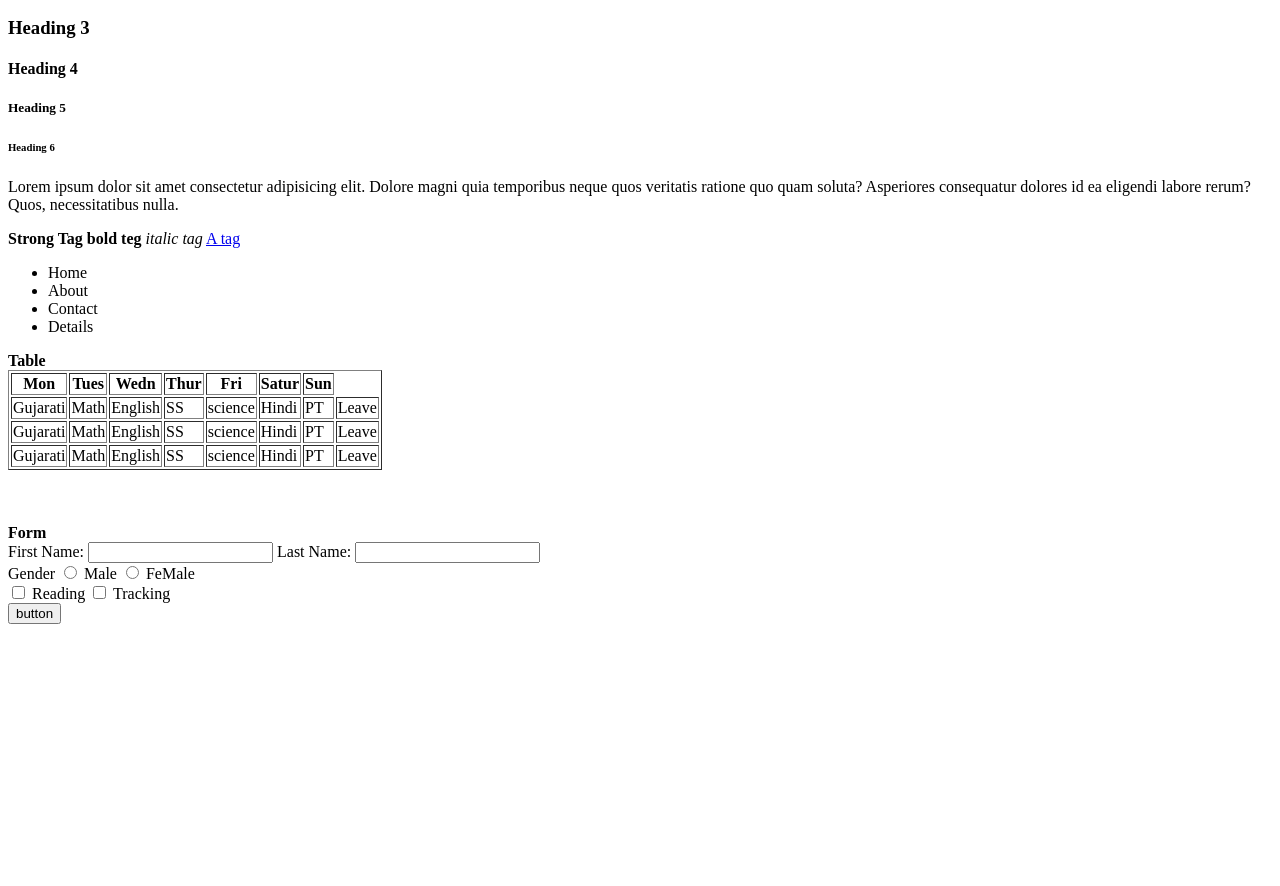
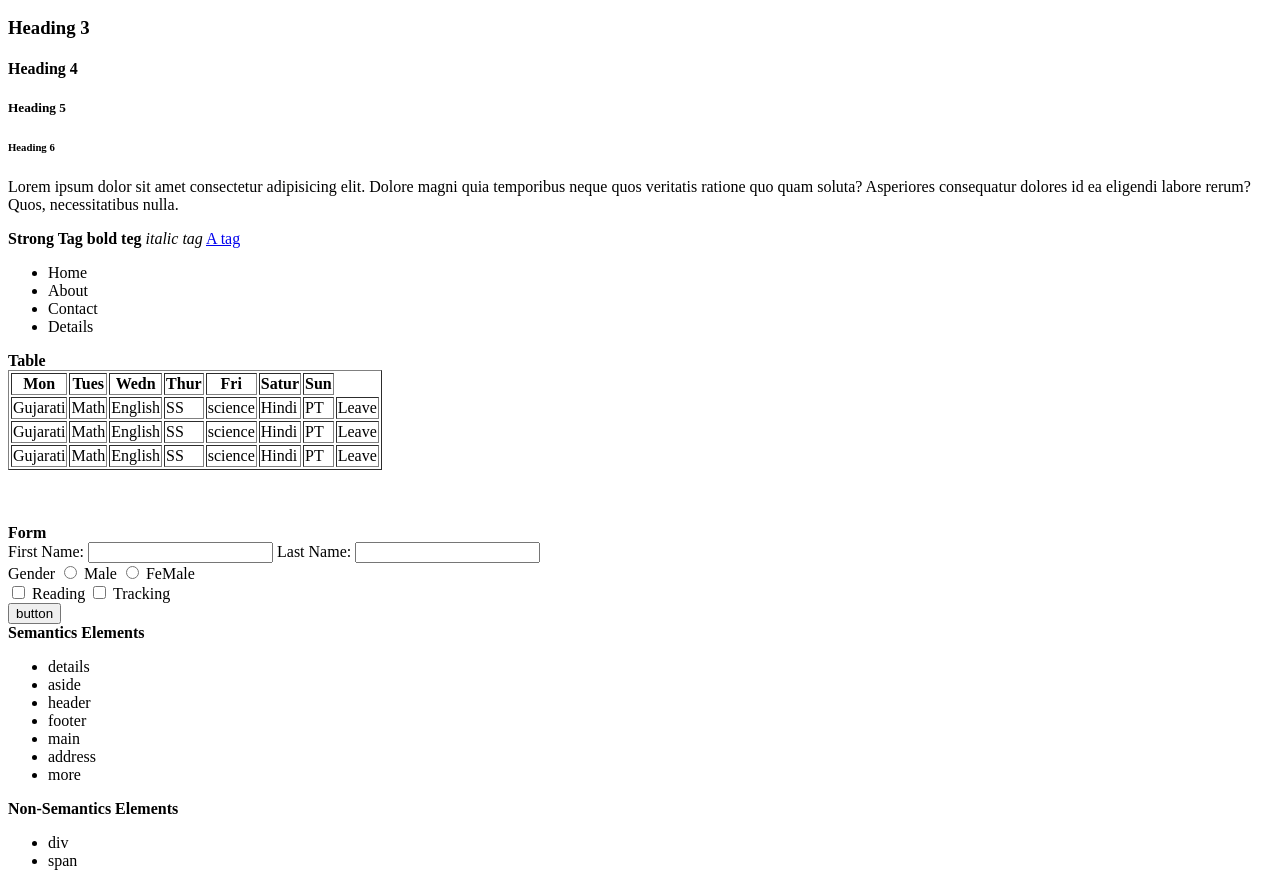
Before and after one commit to Divyesh-Godhani/Html, a plain HTML site: page index.html in a window 1280 px wide. Shown: the part 110-996 px from the top of the page. Before the commit the page ends 800 px from the top, so only its background shows below. Drawn offline with Linux system fonts and the light colour scheme.

Commit message:
sematics elements add

```diff
--- a/index.html
+++ b/index.html
@@ -90,5 +90,21 @@
         Tracking <br>
         <input type="button" value="button">
     </form>
+
+    <strong>Semantics Elements</strong>
+    <ul>
+        <li>details</li>
+        <li>aside</li>
+        <li>header</li>
+        <li>footer</li>
+        <li>main</li>
+        <li>address</li>
+        <li>more</li>
+    </ul>
+    <strong>Non-Semantics Elements</strong>
+        <ul>
+            <li>div</li>
+            <li>span</li>
+        </ul>
 </body>
 </html>
```
